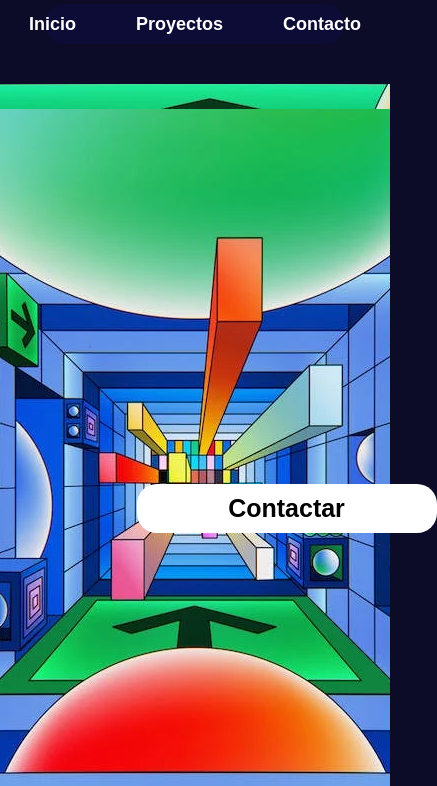
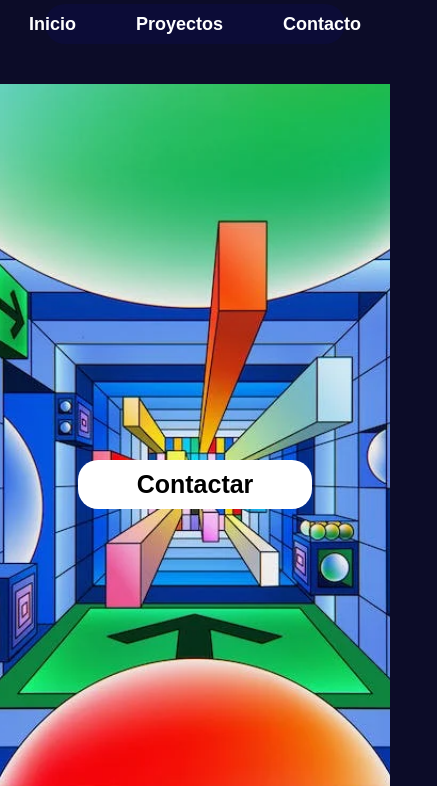
Before and after one commit to BrunoBettio/proyecto__freelancer-inicio, a plain HTML site: page index.html in a window 390 px wide. Shown: the part 86-872 px from the top of the page, 437 px wide, since content can reach past the window. Drawn offline with Linux system fonts and the light colour scheme.

Commit message:
agregando responsive

```diff
--- a/styles.css
+++ b/styles.css
@@ -52,17 +52,21 @@ nav a:hover {
 #inicio {
     margin: 4rem auto;
     max-width: 120rem;
+    width: 100%;
     height: 80rem;
     background-image: url(./imagen-hero.webp);
     background-position: center center;
-    object-fit: cover;
-    position: relative;
+    background-size: cover;
+    display: flex;
+    justify-content: center;
+    align-items: center;
 }
 
 #inicio a {
-    position: absolute;
+    width: 60vw;
+    margin: 0 auto;
     font-size: 2.5rem;
-    width: 30rem;
+    max-width: 30rem;
     padding: 1rem;
     font-weight: 600;
     text-align: center;
@@ -70,8 +74,9 @@ nav a:hover {
     background-color: #ffffff;
     text-decoration: none;
     border-radius: 2rem;
-    top: 50%; left: 35%;
+    z-index: 100;
 }
+
 
 form {
     width: 60vw;
@@ -119,11 +124,11 @@ textarea {
     display: block;
     text-align: center;
     font-size: 2rem;
-    width: 30vw;
+    width: 100%;
 }
 
 input[type="submit"] {
-    width: 20vw;
+    width: 100%;
     border-radius: 2rem;
     background-color: rgb(14,104, 147);
     margin: 2rem auto;
```
